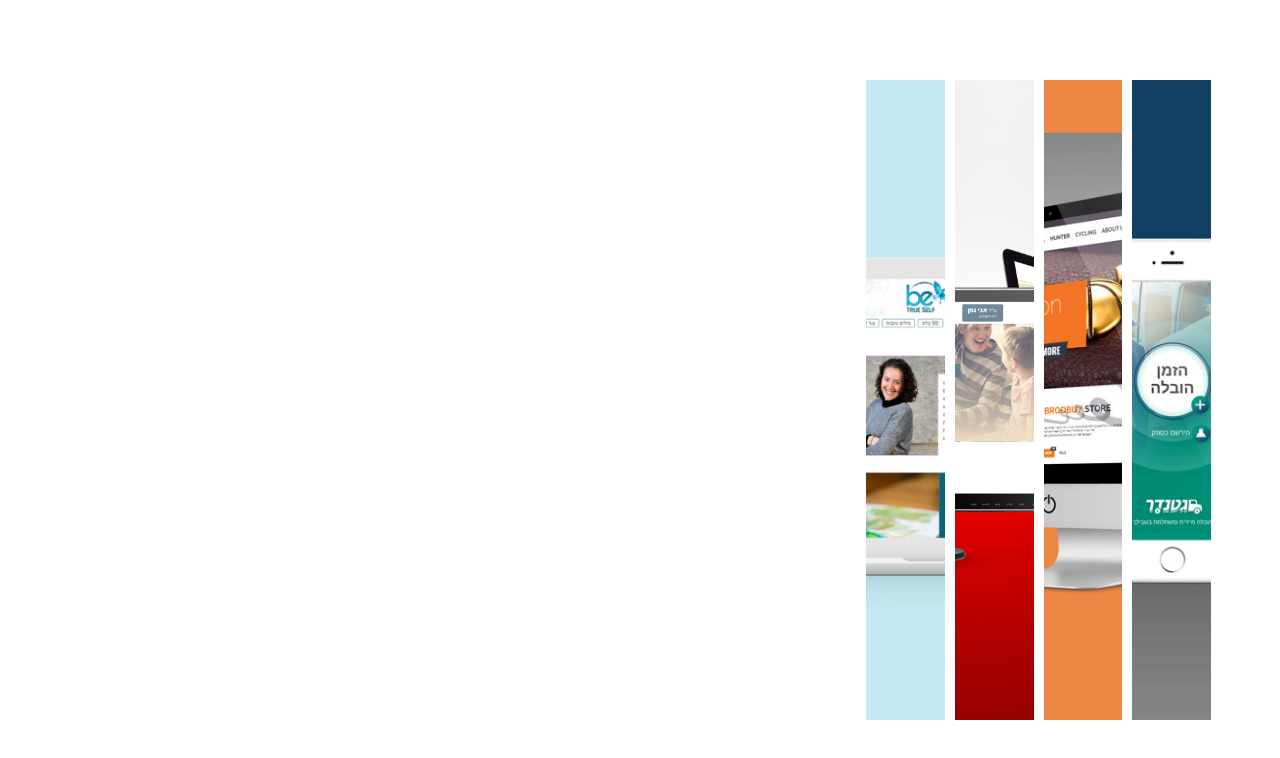
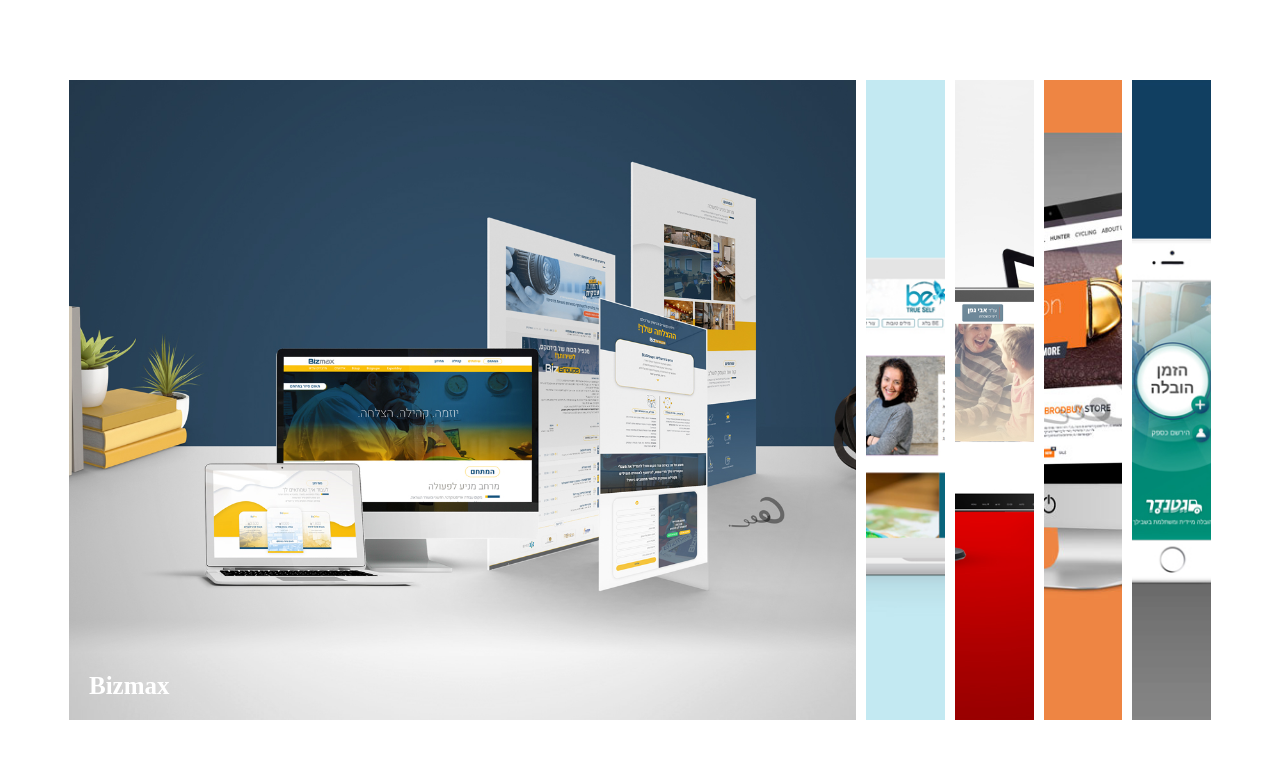
Before and after one commit to feysteren/Accordion-Slider, a plain HTML site: page index.html in a window 1280 px wide. Drawn offline with Linux system fonts and the light colour scheme; a web font is replaced by a local one.

Commit message:
Update index.html

```diff
--- a/index.html
+++ b/index.html
@@ -10,7 +10,7 @@
     <div class="container">
       <div
         class="panel active"
-        style="background-image: url('./images/bizmax.jpg')"
+        style="background-image: url('./bizmax.jpg')"
       >
         <h3>Bizmax</h3>
       </div>
```
